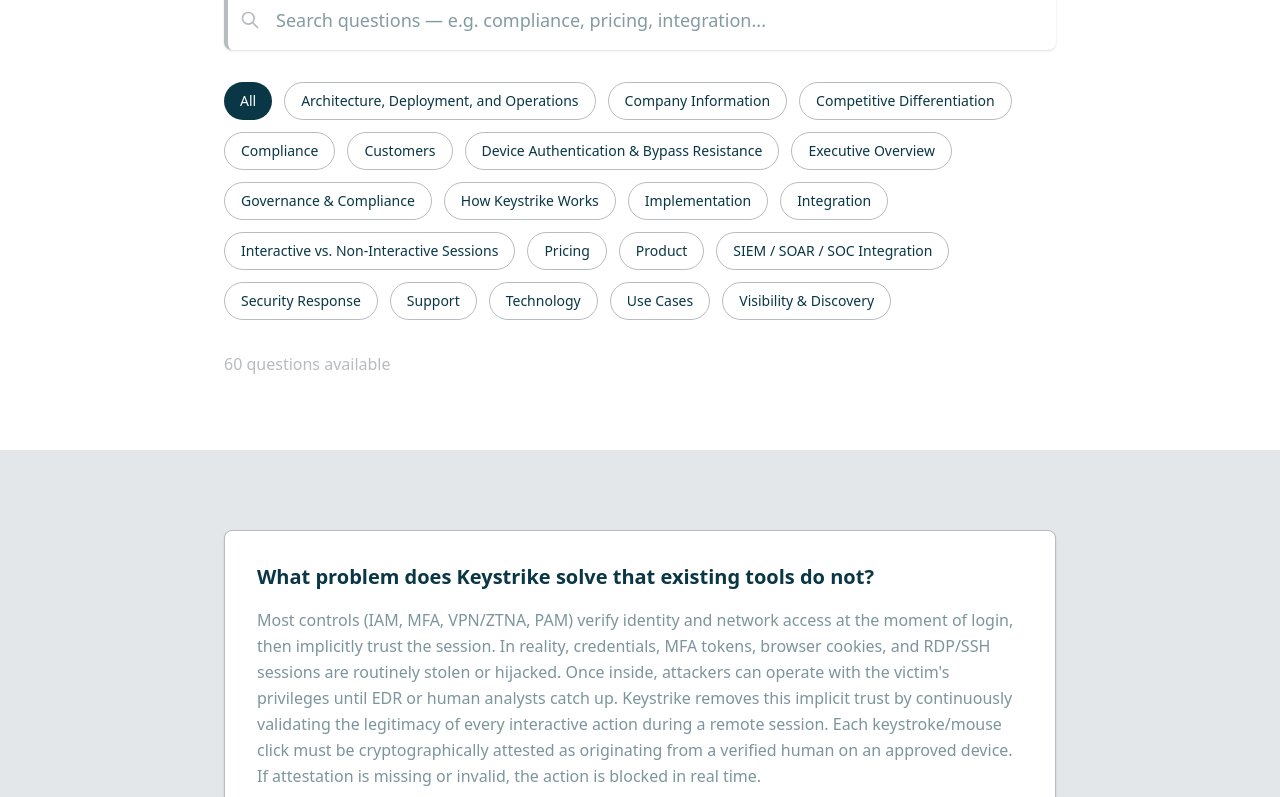
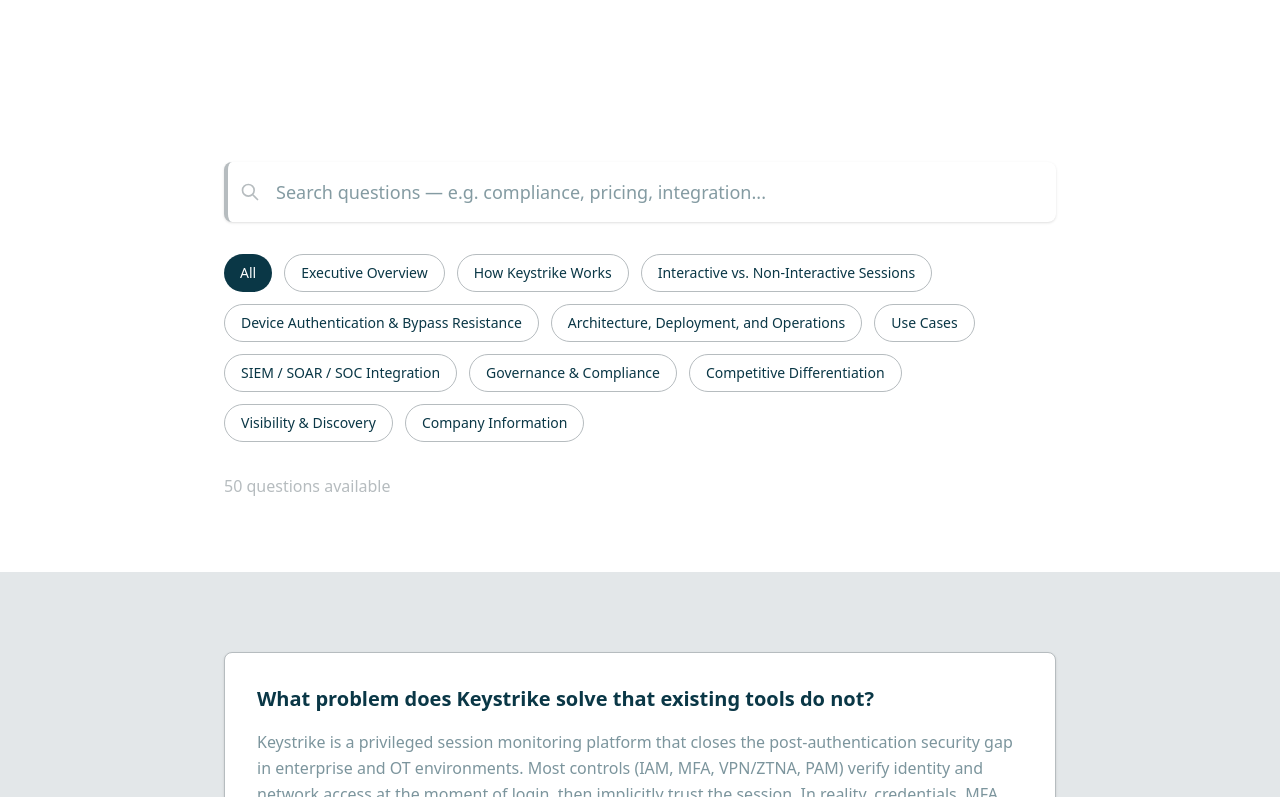
Before and after one commit to RiaanPhoenix/Keystrike-Web, a Next.js app: page /faq in a window 1280 px wide. Shown: the part 463-1260 px from the top of the page. Built offline with nearby package versions, Linux system fonts and the light colour scheme.

Commit message:
Update FAQ page header, content, and SEE module naming

```diff
--- a/src/app/faq/page.tsx
+++ b/src/app/faq/page.tsx
@@ -11,22 +11,22 @@
   // Executive Overview
   {
     question: "What problem does Keystrike solve that existing tools do not?",
-    answer: "Most controls (IAM, MFA, VPN/ZTNA, PAM) verify identity and network access at the moment of login, then implicitly trust the session. In reality, credentials, MFA tokens, browser cookies, and RDP/SSH sessions are routinely stolen or hijacked. Once inside, attackers can operate with the victim's privileges until EDR or human analysts catch up. Keystrike removes this implicit trust by continuously validating the legitimacy of every interactive action during a remote session. Each keystroke/mouse click must be cryptographically attested as originating from a verified human on an approved device. If attestation is missing or invalid, the action is blocked in real time.",
+    answer: "Keystrike is a privileged session monitoring platform that closes the post-authentication security gap in enterprise and OT environments. Most controls (IAM, MFA, VPN/ZTNA, PAM) verify identity and network access at the moment of login, then implicitly trust the session. In reality, credentials, MFA tokens, browser cookies, and RDP/SSH sessions are routinely stolen or hijacked. Once inside, attackers can operate with the victim's privileges until EDR or human analysts catch up. Keystrike removes this implicit trust by continuously validating the legitimacy of every interactive action during a remote session. Each keystroke/mouse click must be cryptographically attested as originating from a verified human on an approved device. If attestation is missing or invalid, the action is blocked in real time.",
     category: "Executive Overview"
   },
   {
     question: "How does Keystrike strengthen remote access security?",
-    answer: "Keystrike adds a deterministic, in-band enforcement layer inside RDP, SSH, and similar interactive protocols. Instead of relying on probabilistic anomaly detection, it validates good behavior: only commands backed by real human input from a trusted workstation are allowed to execute. This design shuts down common attacker paths—credential replay, session hijacking, remote command injection, and living-off-the-land techniques—because the adversary cannot generate the required cryptographic proof of physical presence.",
+    answer: "Keystrike adds a deterministic, in-band enforcement layer inside RDP, SSH, and similar interactive protocols. Instead of relying on probabilistic anomaly detection, it validates good behavior: only commands backed by real human input from a trusted workstation are allowed to execute. This design shuts down common attacker paths; credential replay, session hijacking, remote command injection, and living-off-the-land techniques; because the adversary cannot generate the required cryptographic proof of physical presence.",
     category: "Executive Overview"
   },
   {
     question: "Where does Keystrike fit in the security stack?",
-    answer: "Keystrike complements—not replaces—existing identity, endpoint, and monitoring tools. IAM/MFA confirm who logs in, PAM controls when and to what, VPN/ZTNA control network reachability, and EDR/SIEM detect anomalies. Keystrike governs what actually happens after login by enforcing legitimacy at the moment of command execution.",
+    answer: "Keystrike complements, not replaces, existing identity, endpoint, and monitoring tools. IAM/MFA confirm who logs in, PAM controls when and to what, VPN/ZTNA control network reachability, and EDR/SIEM detect anomalies. Keystrike governs what actually happens after login by enforcing legitimacy at the moment of command execution.",
     category: "Executive Overview"
   },
   {
     question: "Is Keystrike a Zero Trust solution?",
-    answer: "Yes. Zero Trust calls for continuous verification, least privilege, and explicit authorization. Keystrike operationalizes this within live sessions by continually validating that actions are coming from a verified human on a verified device—and enforcing policy in real time.",
+    answer: "Yes. Zero Trust calls for continuous verification, least privilege, and explicit authorization. Keystrike operationalizes this within live sessions by continually validating that actions are coming from a verified human on a verified device, and enforcing policy in real time.",
     category: "Executive Overview"
   },
   {
@@ -58,7 +58,7 @@
   },
   {
     question: "What happens if attestation is missing?",
-    answer: "If the server-side Terminator does not receive valid attestation for incoming input, it treats the input as untrusted. In enforcement mode, Keystrike blocks it immediately and generates an alert—preventing fake commands or session abuse even when credentials or tokens are compromised.",
+    answer: "If the server-side Terminator does not receive valid attestation for incoming input, it treats the input as untrusted. In enforcement mode, Keystrike blocks it immediately and generates an alert, preventing fake commands or session abuse even when credentials or tokens are compromised.",
     category: "How Keystrike Works"
   },
   {
@@ -70,7 +70,7 @@
   // Interactive vs. Non-Interactive Sessions
   {
     question: "Does enforcement apply to all types of remote access?",
-    answer: "Enforcement applies to interactive, human-driven sessions where input can be validated (e.g., RDP, SSH). Non-interactive mechanisms—PsExec, WMI, SMB/RPC, scheduled tasks, service accounts, or automated scripts—are visible in telemetry but are not blocked by Keystrike because they lack human input to attest. However, with the SEE/visibility function of Keystrike, we monitor all types of remote access which will help segment the network more efficiently.",
+    answer: "Enforcement applies to interactive, human-driven sessions where input can be validated (e.g., RDP, SSH). Non-interactive mechanisms; PsExec, WMI, SMB/RPC, scheduled tasks, service accounts, or automated scripts; are visible in telemetry but are not blocked by Keystrike because they lack human input to attest. However, with the SEE/visibility function of Keystrike, we monitor all types of remote access which will help segment the network more efficiently.",
     category: "Interactive vs. Non-Interactive Sessions"
   },
   {
@@ -87,7 +87,7 @@
   },
   {
     question: "What if an attacker tries to fake keyboard or mouse input?",
-    answer: "Keystrike assumes a strong attacker and is engineered to sit above them in privilege. To forge valid inputs, an attacker would typically need to escalate to high privilege and craft a custom driver to spoof hardware events while also reproducing cryptographic attestations—work that is complex, risky, and time-consuming even for elite teams.",
+    answer: "Keystrike assumes a strong attacker and is engineered to sit above them in privilege. To forge valid inputs, an attacker would typically need to escalate to high privilege and craft a custom driver to spoof hardware events while also reproducing cryptographic attestations: work that is complex, risky, and time-consuming even for elite teams.",
     category: "Device Authentication & Bypass Resistance"
   },
   {
@@ -108,7 +108,7 @@
     category: "Architecture, Deployment, and Operations"
   },
   {
-    question: "What operating systems are supported?",
+    question: "What operating systems does Keystrike support?",
     answer: "Windows and Linux are supported on the server side, with the workstation agent available for major desktop OSes. For the most current matrix (including versions such as Windows Server 2016+ and Linux support details), see the documentation: https://docs.keystrike.com/poc/keystrike-overview",
     category: "Architecture, Deployment, and Operations"
   },
@@ -170,7 +170,7 @@
 
   // Use Cases
   {
-    question: "What are the most common use cases?",
+    question: "What are the most common use cases for Keystrike?",
     answer: "Enterprise IT: Protect domain controllers, AD/Entra services, identity providers, databases, and other crown jewels where a single compromise could be catastrophic.\n\nOT/ICS: Enforce control on jump boxes and bastion hosts at network segment boundaries so only verified human input can operate high-value systems.\n\nDesktop Support (preliminary): Confirm that remote desktop interactions truly originate from authorized IT staff.\n\nData Centers: Ensure every privileged action across critical infrastructure is cryptographically tied to a verified human operator.\n\nMSSPs: Enforce operator accountability across multi-tenant environments, so every keystroke on managed client infrastructure is attributed to a verified human — not a script, bot, or compromised credential.",
     category: "Use Cases"
   },
@@ -226,34 +226,34 @@
 
   // Competitive Differentiation
   {
-    question: "How is Keystrike different from Privileged Access Management (PAM) solutions?",
+    question: "How is Keystrike different from Privileged Access Management (PAM) solutions like CyberArk or BeyondTrust?",
     answer: "PAM locks away credentials, brokers approval, and elevates privileges. However, PAM typically stops at the moment access is granted. Keystrike governs what happens after login, validating that every action is human and compliant in real time and producing evidence as it happens. Together, PAM + Keystrike close the loop between access approval and access accountability.",
     category: "Competitive Differentiation"
   },
   {
-    question: "How is Keystrike different from SIEM platforms like Splunk?",
-    answer: "SIEM centralizes and correlates logs. It is superb for search and investigation but is reactive by nature. Keystrike acts in-band on the live session: it validates inputs, enforces policy, and generates structured, high-signal evidence—not just raw logs—so investigations start with a trustworthy ground truth.",
+    question: "How is Keystrike different from SIEM platforms like Splunk or Microsoft Sentinel?",
+    answer: "SIEM centralizes and correlates logs. It is superb for search and investigation but is reactive by nature. Keystrike acts in-band on the live session: it validates inputs, enforces policy, and generates structured, high-signal evidence – not just raw logs – so investigations start with a trustworthy ground truth.",
     category: "Competitive Differentiation"
   },
   {
-    question: "How is this different from session recording tools?",
-    answer: "Recording tools capture what happened for later review; they do not stop bad actions in the moment. Keystrike blocks illegitimate inputs before commands run and retain attestations proving why an action was permitted or denied.",
+    question: "How is Keystrike different from session recording tools like CyberArk PSM or BeyondTrust Session Manager?",
+    answer: "Recording tools capture what happened for later review; they do not stop bad actions in the moment. Keystrike blocks illegitimate inputs before commands run and retains attestations proving why an action was permitted or denied.",
     category: "Competitive Differentiation"
   },
   {
-    question: "Why isn't EDR sufficient?",
+    question: "Why isn't EDR, like CrowdStrike or Microsoft Defender, sufficient for privileged session security?",
     answer: "EDR detects and responds to malicious behavior at the endpoint, often probabilistically and post-execution. Keystrike is proactive and deterministic for interactive access: it allows only attested, human-driven actions and denies everything else, reducing the workload on EDR and SOC teams.",
     category: "Competitive Differentiation"
   },
   {
-    question: "If we already use MFA, ZTNA, or VPN controls, why do we need Keystrike?",
+    question: "If we already use MFA, ZTNA, or VPN tools like Okta, Microsoft Entra ID, or Zscaler, why do we need Keystrike?",
     answer: "MFA/ZTNA/VPN validate identity and network access at connection time. They don't continuously validate commands during the session. Keystrike governs the post-login trust gap by enforcing per-action legitimacy throughout the session.",
     category: "Competitive Differentiation"
   },
 
   // Visibility & Discovery
   {
-    question: "What is SEE and what does it monitor?",
+    question: "What is the Keystrike SEE module and what does it monitor?",
     answer: "SEE is a new module in the Keystrike product: a discovery and visibility capability. It maps remote access flows across the organization and surfaces which protocols (RDP, SSH, WinRM, PSExec, WMI, PowerShell remoting, FTP, Telnet, certain RMMs, etc.) are in use, which are secured by Keystrike, and where policy gaps remain.",
     category: "Visibility & Discovery"
   },
@@ -278,57 +278,6 @@
     question: "How long has Keystrike been around and where is it based?",
     answer: "Keystrike has operated for nearly three years and has been in the market for almost two. The company is headquartered in Iceland and registered in Delaware.",
     category: "Company Information"
-  },
-
-  {
-    question: "What is physical input verification and how does it work?",
-    answer: "Physical input verification is Keystrike's breakthrough technology that analyzes the unique patterns in how users type - their keystroke dynamics, timing, pressure, and behavioral signatures. Unlike traditional authentication that only verifies credentials, we verify that the person typing is actually the authorized user. This creates an additional layer of security that's nearly impossible to replicate, as each person's typing pattern is as unique as their fingerprint.",
-    category: "Technology"
-  },
-  {
-    question: "How is Keystrike different from other cybersecurity solutions?",
-    answer: "Keystrike is the only cybersecurity platform that provides continuous identity verification at the keystroke level. While other solutions focus on perimeter security or endpoint detection, we verify human identity in real-time during every interaction. Our SEE-CONTROL-PROVE methodology provides live visibility, instant enforcement, and immutable audit trails - all anchored by physical input verification that completes your identity stack.",
-    category: "Product"
-  },
-  {
-    question: "What types of organizations use Keystrike?",
-    answer: "Keystrike serves 10,000+ organizations across finance, healthcare, government, technology, and professional services. Our clients range from Fortune 500 enterprises to growing companies that need enterprise-grade security. We're particularly popular with organizations that have remote workforces, strict compliance requirements, or high-value data that requires continuous governance.",
-    category: "Customers"
-  },
-  {
-    question: "How quickly can Keystrike be implemented?",
-    answer: "Keystrike is designed for rapid deployment. Most organizations see initial protection within 24 hours of installation. Our cloud-native architecture requires no hardware changes, and our agents deploy silently across endpoints. Full enterprise rollouts typically complete within 1-2 weeks, including policy configuration, user training, and compliance setup. We provide dedicated implementation support to ensure smooth deployment.",
-    category: "Implementation"
-  },
-  {
-    question: "What compliance standards does Keystrike meet?",
-    answer: "Keystrike is SOC 2 Type II certified and supports compliance with ISO 27001, PCI DSS, HIPAA, GDPR, and other major frameworks. Our platform provides automated compliance reporting and maintains immutable audit trails that satisfy regulatory requirements. The physical input verification technology actually enhances compliance by providing stronger identity assurance than traditional methods.",
-    category: "Compliance"
-  },
-  {
-    question: "How does pricing work for Keystrike?",
-    answer: "Keystrike uses per-user, per-month pricing that scales with your organization. Pricing includes the full platform (endpoint, network, and cloud security), unlimited support, and all compliance features. We offer 30-day free trials and volume discounts for larger deployments. Contact our sales team for detailed pricing based on your specific needs and deployment size.",
-    category: "Pricing"
-  },
-  {
-    question: "What kind of support does Keystrike provide?",
-    answer: "All Keystrike customers receive 24/7 technical support with average response times under 30 minutes for critical issues. We provide dedicated customer success managers, comprehensive documentation, training programs, and a partner ecosystem for implementation support. Our Nordic-based team ensures high-touch, personalized service for every customer.",
-    category: "Support"
-  },
-  {
-    question: "Can Keystrike integrate with our existing security tools?",
-    answer: "Yes, Keystrike integrates seamlessly with 200+ security tools including SIEM systems, identity providers, endpoint management platforms, and compliance tools. Our RESTful APIs and pre-built integrations ensure that Keystrike enhances rather than replaces your existing security investments. We can push alerts, share threat intelligence, and coordinate response actions across your security stack.",
-    category: "Integration"
-  },
-  {
-    question: "How accurate is physical input verification?",
-    answer: "Keystrike's physical input verification achieves 99.9% accuracy in threat detection with industry-leading false positive rates below 0.1%. Our AI models are trained on millions of keystroke patterns and continuously learn from user behavior. The technology adapts to natural variations in typing while detecting anomalies that indicate compromise or unauthorized access.",
-    category: "Technology"
-  },
-  {
-    question: "What happens if a threat is detected?",
-    answer: "When Keystrike detects a threat through physical input verification, the system can automatically block access, terminate sessions, alert administrators, and initiate forensic capture - all in real-time. Response policies are customizable based on risk levels and organizational needs. All actions are logged in immutable audit trails for compliance and investigation purposes.",
-    category: "Security Response"
   }
 ];
 
@@ -338,7 +287,7 @@
 
   // Get unique categories from FAQ data
   const categories = useMemo(() => {
-    const uniqueCategories = [...new Set(faqData.map(faq => faq.category))].sort();
+    const uniqueCategories = [...new Set(faqData.map(faq => faq.category))];
     return ['All', ...uniqueCategories];
   }, []);
 
@@ -409,11 +358,10 @@
       <section className="bg-surface py-20">
         <div className="max-w-4xl mx-auto px-4 sm:px-6 lg:px-8 text-center">
           <h1 className="text-4xl md:text-5xl font-bold text-text-primary mb-6">
-            Frequently Asked Questions
+            Keystrike FAQ: Privileged Session Monitoring, Remote Access Security, and Zero Trust Enforcement
           </h1>
           <p className="text-xl text-text-secondary mb-8">
-            Get expert answers about Keystrike's physical input verification technology,
-            implementation, and cybersecurity platform capabilities.
+            Get answers about how Keystrike closes the post-authentication security gap, how it compares to PAM, EDR, and SIEM tools, and how it supports compliance with NERC CIP, IEC 62443, DORA, and NIS2.
           </p>
         </div>
       </section>
```
